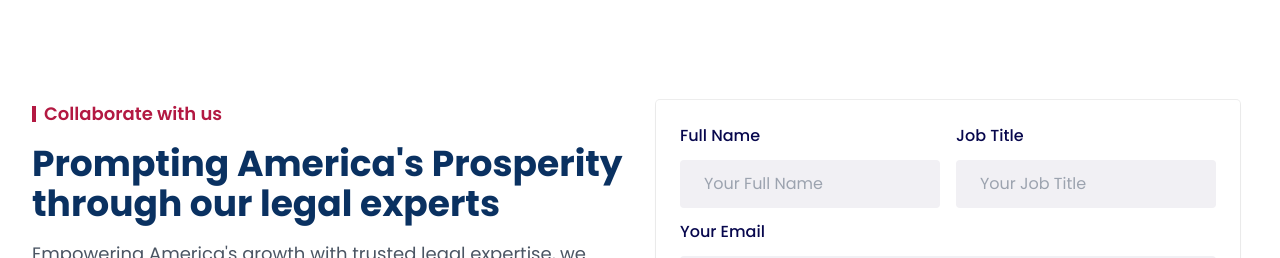
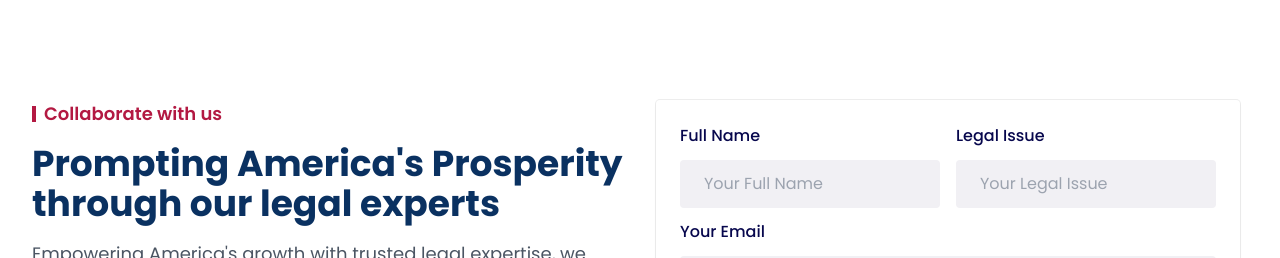
Before and after one commit to kalavaguntapurnesh/mannamlaw, a React (Vite) app: page /contact in a window 1280 px wide. Shown: the part 1380-1638 px from the top of the page. Built offline with nearby package versions, Linux system fonts and the light colour scheme.

Commit message:
First Commit

```diff
--- a/src/pages/Contact.jsx
+++ b/src/pages/Contact.jsx
@@ -276,19 +276,19 @@ const Contact = () => {
 
                                 <div class="grid grid-cols-3 pt-2">
                                   <a
-                                    href="https://www.linkedin.com/company/axseva/"
+                                    href="https://www.linkedin.com/in/ravi-mannam-7930531a"
                                     className="flex justify-center items-center"
                                   >
                                     <FaLinkedin className="text-headingColor w-6 h-6" />
                                   </a>
                                   <a
-                                    href="https://www.linkedin.com/company/axseva/"
+                                    href="https://www.linkedin.com/in/ravi-mannam-7930531a"
                                     className="flex justify-center items-center"
                                   >
                                     <FaXTwitter className="text-headingColor w-6 h-6" />
                                   </a>
                                   <a
-                                    href="https://www.linkedin.com/company/axseva/"
+                                    href="https://www.linkedin.com/in/ravi-mannam-7930531a"
                                     className="flex justify-center items-center"
                                   >
                                     <FaInstagram className="text-headingColor w-6 h-6" />
@@ -330,7 +330,7 @@ const Contact = () => {
                               htmlFor="jobtitle"
                               className="mb-3 block text-base font-medium text-[#07074D]"
                             >
-                              Job Title
+                              Legal Issue
                             </label>
                             <input
                               type="text"
@@ -338,7 +338,7 @@ const Contact = () => {
                               id="jobtitle"
                               value={formData.jobtitle}
                               onChange={handleChange}
-                              placeholder="Your Job Title"
+                              placeholder="Your Legal Issue"
                               className="w-full rounded bg-[#f1f0f4] py-3 px-6 text-base text-[#393053] outline-none focus:bg-white focus:border-[0.5px] ease-in-out transition duration-1000 focus:border-[#393053]"
                             />
                           </div>
```
